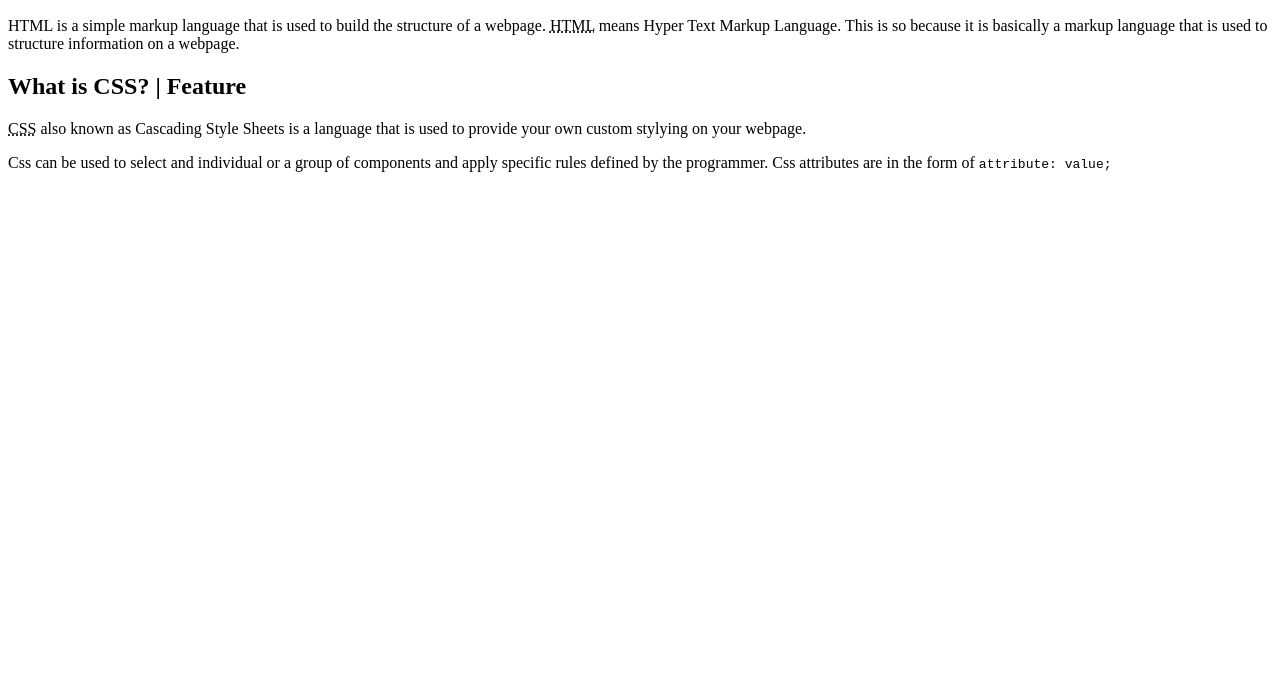
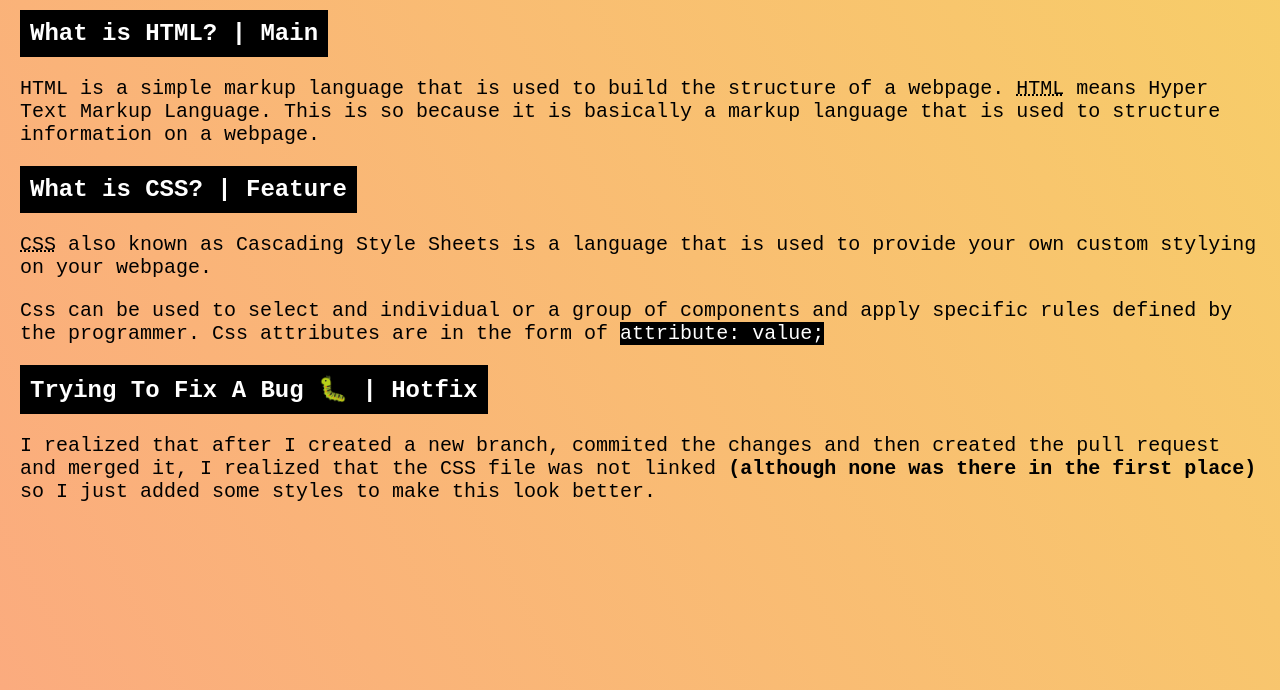
Before and after one commit to dylan-dot-c/Git_Homework, a plain HTML site: page index.html in a window 1280 px wide. Shown: the part 110-800 px from the top of the page. Drawn offline with Linux system fonts and the light colour scheme.

Commit message:
added the stylesheet

```diff
--- a/index.html
+++ b/index.html
@@ -3,9 +3,11 @@
 <head>
     <meta charset="UTF-8">
     <meta name="viewport" content="width=device-width, initial-scale=1.0">
-    <title>Document</title>
+    <title>Pull Requests</title>
+    <link rel="stylesheet" href="style.css">
 </head>
 <body>
+    <main>
         <h1>Dylan Heslop</h1>
         <h2>What is HTML? | Main</h2>
         <p>HTML is a simple markup language that is used to build the structure of a webpage. <abbr title="Hyper Text Markup Language">HTML</abbr> means Hyper Text Markup Language. This is so because it is basically a markup language that is used to structure information on a webpage. </p>
@@ -13,5 +15,10 @@
         <h2>What is CSS? | Feature</h2>
         <p><abbr title="Cascading Style Sheets">CSS</abbr> also known as Cascading Style Sheets is a language that is used to provide your own custom stylying on your webpage. </p>
         <p>Css can be used to select and individual or a group of components and apply specific rules defined by the programmer. Css attributes are in the form of <code>attribute: value;</code> </p>
+
+        <h2>Trying To Fix A Bug 🐛 | Hotfix</h2>
+        <p>I realized that after I created a new branch, commited the changes and then created the pull request and merged it, I realized that the CSS file was not linked <b>(although none was there in the first place)</b> so I just added some styles to make this look better.</p>
+
+    </main>
 </body>
 </html>
--- /dev/null
+++ b/style.css
@@ -0,0 +1,32 @@
+body, html {
+    margin: 0;
+    padding: 0;
+}
+
+body {
+    background-color: #FBAB7E;
+    background-image: linear-gradient(62deg, #FBAB7E 0%, #F7CE68 100%);
+        min-height: 100vh;
+    color: white;
+    font-family:'Courier New', Courier, monospace
+}
+
+main {
+    padding: 20px;
+}
+
+h1,h2 {
+    background-color: black;
+    width: fit-content;
+    padding: 10px;
+}
+
+p {
+    font-size: 20px;
+    color: black;
+}
+
+code {
+    background-color: black;
+    color: white;
+}
```
Lines whose indentation alone changed are shown as unchanged.
